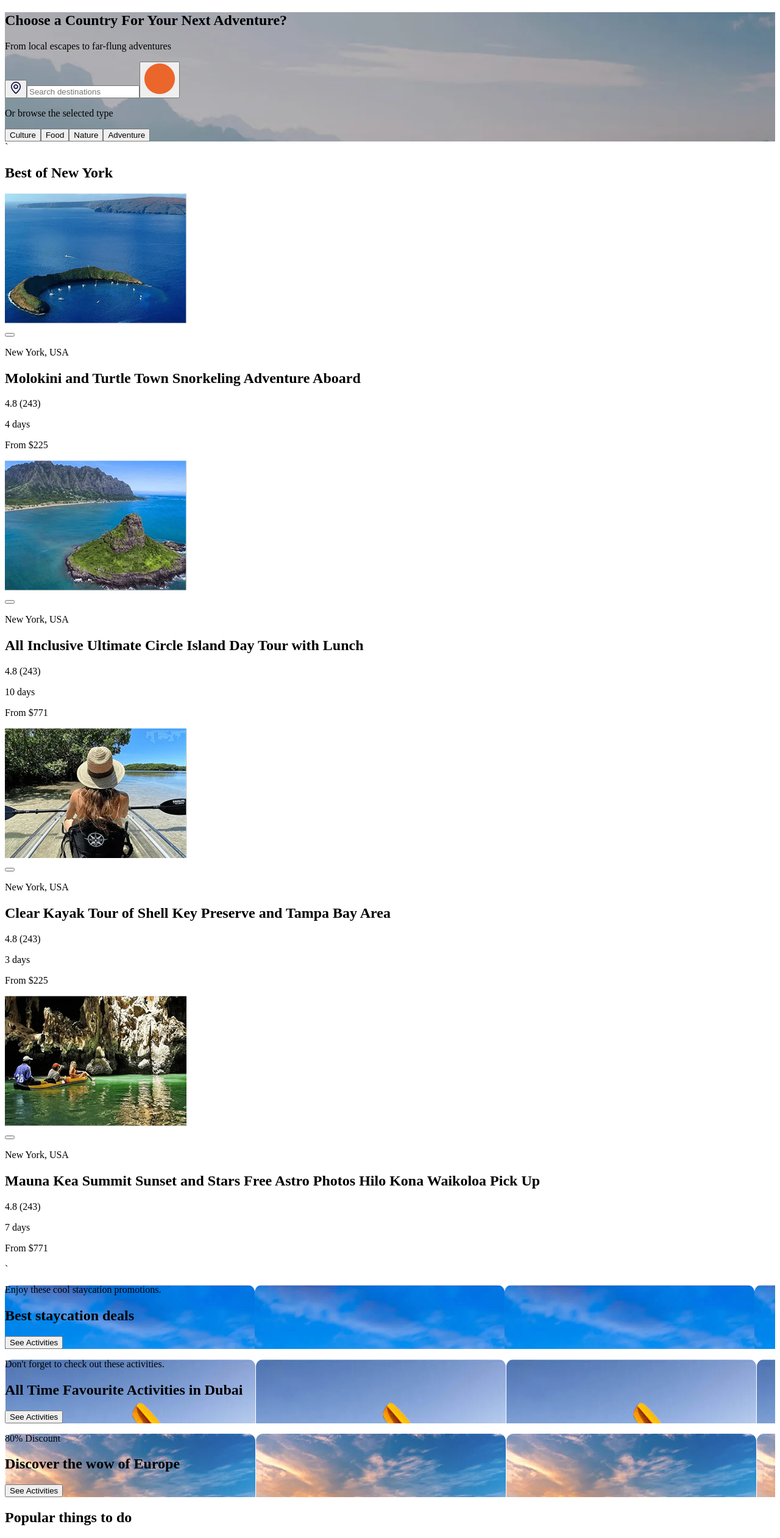
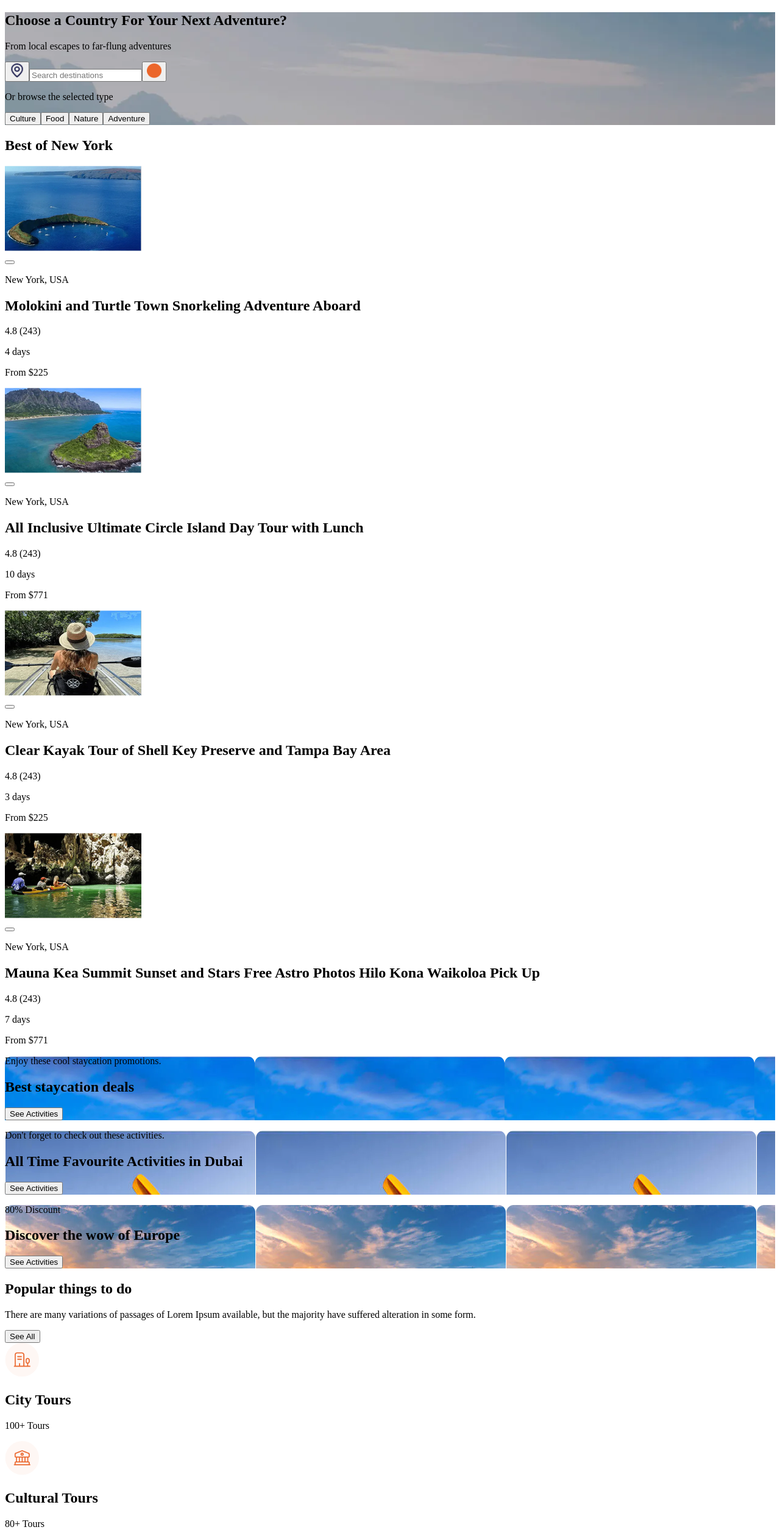
Before and after one commit to Zeeshanx01/viatours, a Next.js app: page / in a window 1280 px wide. Shown: the top 2522 px of the page at 61% size. Built offline with nearby package versions, Linux system fonts and the light colour scheme.

Commit message:
Replace img tags with next/image in UI components
Updated footer, navbar, and hero section components to use Next.js Image component instead of standard img tags for optimized image loading and improved performance. Added appropriate width and height attributes to all images.

```diff
--- a/app/components/footer.js
+++ b/app/components/footer.js
@@ -1,5 +1,6 @@
 import React from 'react'
 import Link from 'next/link'
+import Image from 'next/image';
 
 const footer = () => {
   const companyLinks = [
@@ -116,7 +117,7 @@ const footer = () => {
           <p className='text-[0.8rem] text-white/80 w-full sm:w-auto'>© Copyright Viatours 2024</p>
           <div className='flex flex-wrap justify-center gap-2'>
             {footerImages.map((image) => (
-              <img className='w-8' key={image.alt} src={image.src} alt={image.alt} />
+              <Image className='w-8' key={image.alt} src={image.src} alt={image.alt} width={32} height={32} />
             ))}
           </div>
         </div>
--- a/app/components/navbar.js
+++ b/app/components/navbar.js
@@ -2,6 +2,7 @@
 import React, { useState } from 'react';
 import Link from 'next/link';
 import { Menu, X } from 'lucide-react'; // icons for toggle (optional, install lucide-react)
+import Image from 'next/image';
 
 const navLinks = [
   { label: "Home", href: "#" },
@@ -21,7 +22,7 @@ const Navbar = () => {
       {/* Logo and Links */}
       <div className="flex items-center space-x-8 ">
         <div>
-          <img className="h-7" src="/assets/navbar/logo.png" alt="Logo" />
+          <Image className="h-7" src="/assets/navbar/logo.png" alt="Logo" width={112} height={28} />
         </div>
 
         {/* Desktop Links */}
--- a/app/sections/hero.js
+++ b/app/sections/hero.js
@@ -1,4 +1,5 @@
 import React from "react";
+import Image from 'next/image';
 
 const categories = [
   { label: "Culture" },
@@ -245,7 +246,8 @@ const articles = [
 
 
 const Hero = () => {
-  return (<>
+  return (
+    <>
 
 
     {/* sec-1 D&M */}
@@ -270,7 +272,7 @@ const Hero = () => {
         {/* Search bar */}
         <form className="flex items-center mb-16 justify-center w-[52%] max-md:w-[80%] bg-white rounded-full mx-auto">
           <button className="py-1 pl-5 pr-2 bg-gray500 rounded-full">
-            <img className="w-6" src="/assets/hero/location.png" alt="" />
+            <Image className="w-6" src="/assets/hero/location.png" alt="" width={24} height={24} />
 
           </button>
           <input
@@ -282,7 +284,7 @@ const Hero = () => {
             type="submit"
             className=" p-2 rounded-r-full font-semibold"
           >
-            <img src="/assets/hero/Button.png" alt="" />
+            <Image src="/assets/hero/Button.png" alt="" width={24} height={24} />
           </button>
         </form>
 
@@ -322,7 +324,7 @@ const Hero = () => {
 
 
 
-    `{/* sec-2 D&M */}
+    {/* sec-2 D&M */}
     <section className="w-full pt-24 min-h-[70vh]">
       <div className="w-[75%] max-lg:w-[96%] space-y-10 mx-auto bg-red400/50">
         <h1 className="text-2xl font-bold">
@@ -340,10 +342,12 @@ const Hero = () => {
                 className="w-[14rem] max-lg:w-[17rem] max-sm:w-[20rem] m4 border border-[#E7E6E6] rounded-xl bg-blue500/50"
               >
                 <div>
-                  <img
+                  <Image
                     className="rounded-t-xl w-full"
                     src={card.image}
                     alt={card.title}
+                    width={224}
+                    height={140}
                   />
                 </div>
 
@@ -371,7 +375,6 @@ const Hero = () => {
         </div>
       </div>
     </section>
-    `
 
 
 
@@ -381,7 +384,7 @@ const Hero = () => {
 
 
 
-      <div className="w-[70%] space-y-10 mx-auto bg-blue-400/50 ">
+      <div className="w-[70%] space-y-10 mx-auto bg-blue400/50 ">
 
 
         <div className="flex flex-wrap bg-red300/70 gap-6 justify-center">
@@ -452,7 +455,7 @@ const Hero = () => {
           {popularThings.map((item, idx) => (
             <div key={idx} className="w[10rem] w-full bg-white flex flex-col px-6 py-8 rounded-xl my-1 space-y-4 items-center text-center">
               <div>
-                <img className="w-14" src={item.icon} alt={item.title} />
+                <Image className="w-14" src={item.icon} alt={item.title} width={56} height={56} />
               </div>
               <div className="space-y-[0.25rem]">
                 <h1 className="text-[0.90rem]">{item.title}</h1>
@@ -518,7 +521,7 @@ const Hero = () => {
           {destinations.map((card, idx) => (
             <div key={idx} className=" w-[10rem] space-x-3 space-y-2 rounded-xl">
               <div>
-                <img className="rounded-xl w-full h-52   object-cover" src={card.image} alt={card.title} />
+                <Image className="rounded-xl w-full h-52   object-cover" src={card.image} alt={card.title} width={160} height={208} />
               </div>
 
 
@@ -581,7 +584,7 @@ const Hero = () => {
               {tourz.map((item, idx) => (
                 <div key={idx} className="w[10rem] bg-red500/50 flex   my10 space-x-4 itemscenter textcenter">
                   <div>
-                    <img className="w-12" src={item.icon} alt={item.title} />
+                    <Image className="w-12" src={item.icon} alt={item.title} width={48} height={48} />
                   </div>
                   <div className=" w-56 bg-red300 space-y-2">
                     <h1 className="text-[0.95rem]">{item.title}</h1>
@@ -602,7 +605,7 @@ const Hero = () => {
 
 
           <div className=" absolute right-[-15rem] max-lg:rightauto max-lg:bottom-[-14rem] max-lg:left-1/2 max-lg:-translate-x-1/2 ">
-            <img className="rounded-xl w-[30rem] max-md:w-[20rem] shrink-0 " src="/assets/hero/s6image.png" alt="" />
+            <Image className="rounded-xl w-[30rem] max-md:w-[20rem] shrink-0 " src="/assets/hero/s6image.png" alt="" width={480} height={320} />
           </div>
 
 
@@ -625,7 +628,7 @@ const Hero = () => {
         {stats.map((stat, idx) => (
           <div key={idx} className="space-y-6 flex flex-col  justify-center items-center">
             <div>
-              <img className="w-14" src={stat.icon} alt="" />
+              <Image className="w-14" src={stat.icon} alt="" width={56} height={56} />
             </div>
             <div className="text-center">
               <h1 className="text-[2.05rem] font-semibold">{stat.number}</h1>
@@ -667,7 +670,7 @@ const Hero = () => {
         <p className="w-[50%] mb-8 text-center mx-auto text-[0.8rem] text-white/80">Use Reserve Now & Pay Later to secure the activities you don't want to miss without being locked in.</p>
 
         <div className="w-full flex justify-center">
-          <img src="/assets/hero/s8-btn.svg" alt="" />
+          <Image src="/assets/hero/s8-btn.svg" alt="" width={120} height={40} unoptimized />
 
         </div>
 
@@ -712,7 +715,7 @@ const Hero = () => {
 
 
                 <div>
-                  <img className="w-11" src={t.image} alt={t.name} />
+                  <Image className="w-11" src={t.image} alt={t.name} width={44} height={44} />
                 </div>
 
                 <div className="space-y1 text-[0.7rem] ">
@@ -806,7 +809,7 @@ const Hero = () => {
           {articles.map((card, idx) => (
             <div key={idx} className="relative w-1/3 max-lg:w-[70%] space-x-3 space-y-4 rounded-xl">
               <div>
-                <img className="rounded-xl w-full h-60   object-cover" src={card.image} alt={card.title} />
+                <Image className="rounded-xl w-full h-60   object-cover" src={card.image} alt={card.title} width={240} height={240} />
               </div>
 
 
```
